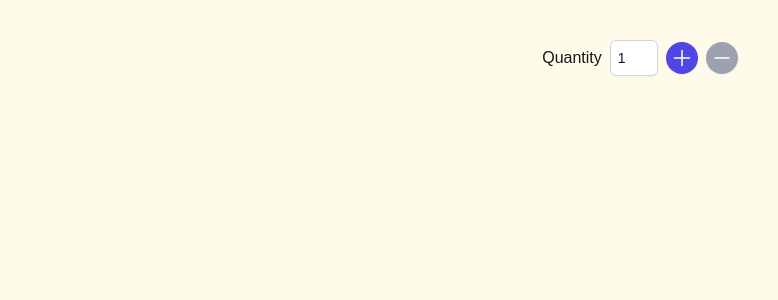
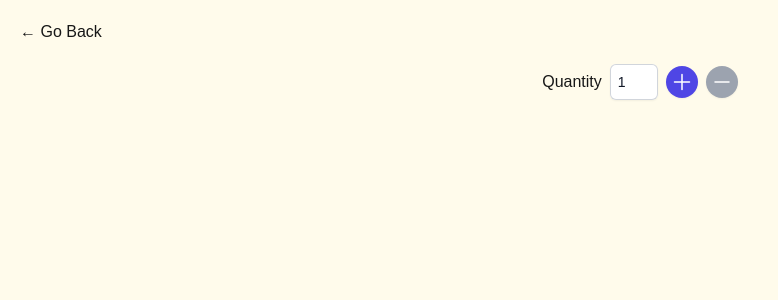
Before and after one commit to brokolidev/cprg306-assignments, a Next.js app: page /week-4 in a window 1280 px wide. Shown: the top 300 px of the page, without its empty margins (0-778 px from the left). Built offline with nearby package versions, Linux system fonts and the light colour scheme.

Commit message:
added back button on week-4 assignment page

```diff
--- a/app/week-4/page.js
+++ b/app/week-4/page.js
@@ -9,8 +9,13 @@ export const metadata = {
 export default function Page() {
 
 	return (
-		<main className="bg-amber-50 h-screen p-10 text-center">
-			<NewItem />
+		<main className="bg-amber-50 h-screen">
+			<Link href="/" className="p-5 inline-block">
+				&#8592; Go Back
+			</Link>
+			<div className="text-center">
+				<NewItem />
+			</div>
 		</main>
 	);
 }
```
